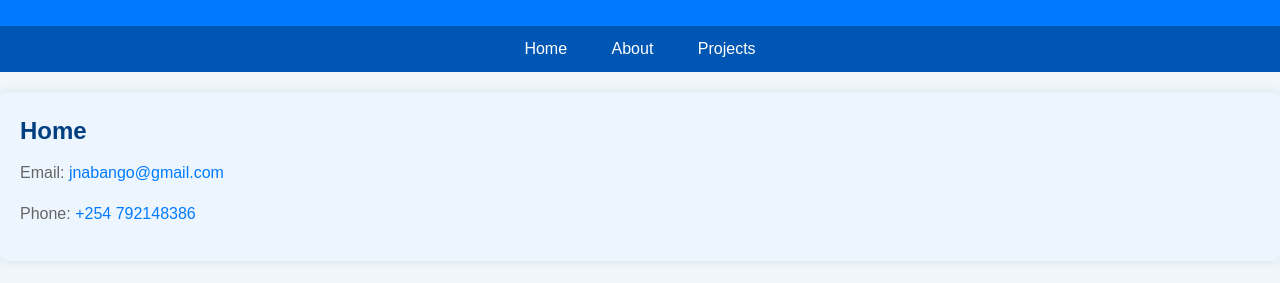
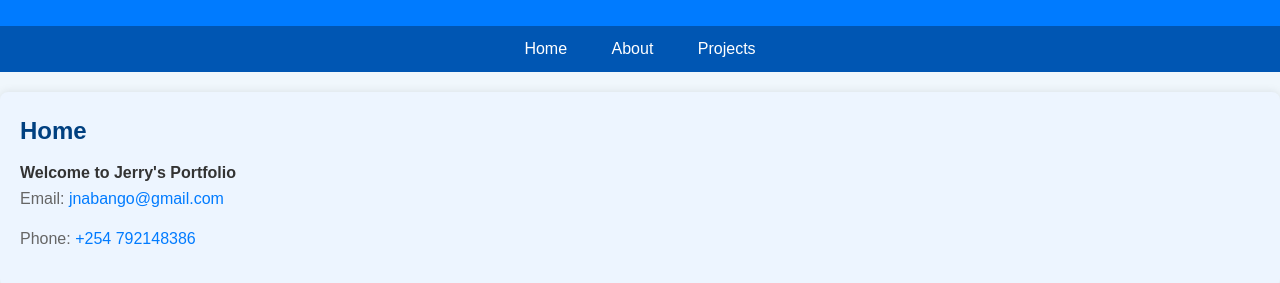
Before and after one commit to jerrynabango/Portfolio.html, a plain HTML site: page index.html in a window 1280 px wide. Shown: the part 85-368 px from the top of the page. Drawn offline with Linux system fonts and the light colour scheme.

Commit message:
Index update

```diff
--- a/index.html
+++ b/index.html
@@ -17,6 +17,7 @@
     </nav>
     <section id="home">
         <h2>Home</h2>
+        <strong>Welcome to Jerry's Portfolio</strong>
         <p>Email: <a href="mailto:jnabango@gmail.com">jnabango@gmail.com</a></p>
         <p>Phone: <a href="tel:+254792148386">+254 792148386</a></p>
     </section>
```
